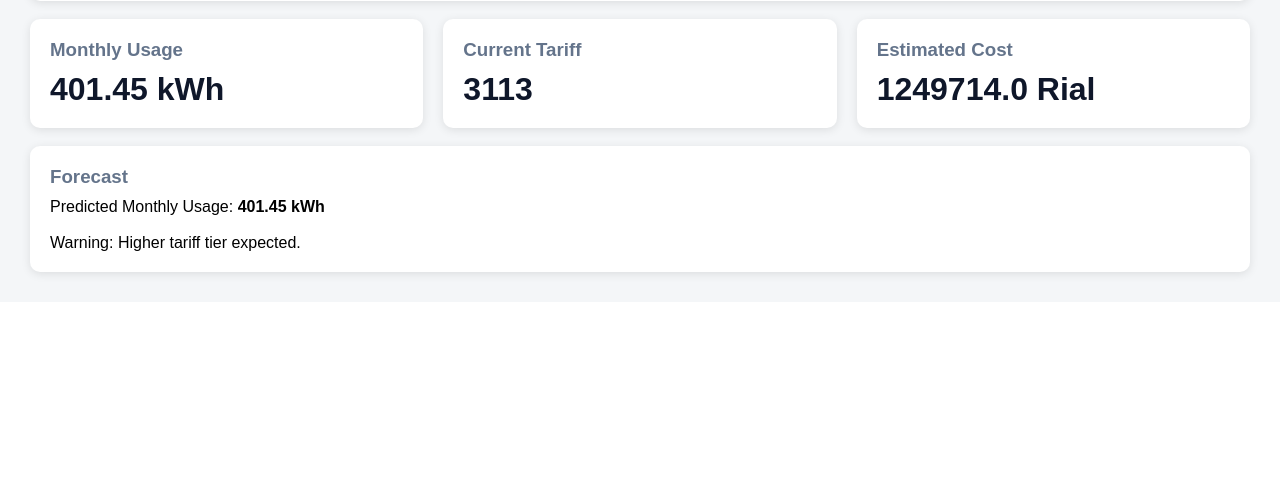
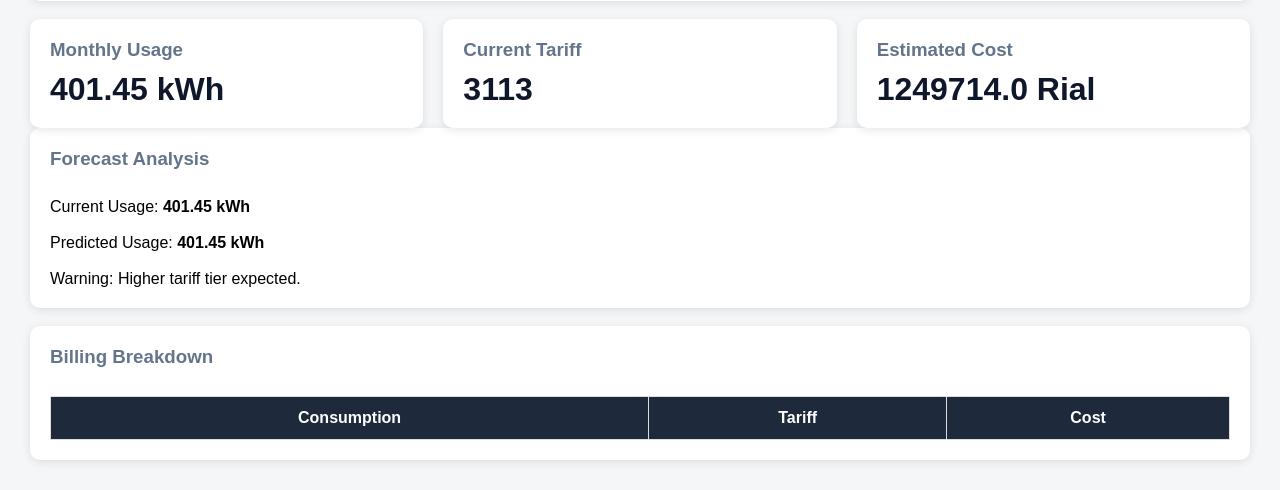
Before and after one commit to HoomanMoradnia/Smart_City, a FastAPI app: page /customers/1 in a window 1280 px wide. Shown: the part 612-1102 px from the top of the page. Before the commit the page ends 893 px from the top, so only its background shows below. Run offline with FastAPI, Linux system fonts and the light colour scheme; lists and menus that the app fills with data are empty; parts of the project's set-up code (start-up, migrations or seed data) failed here and were passed over.

Commit message:
add billing breakdown and details of cost

```diff
--- a/app/templates/customer_detail.html
+++ b/app/templates/customer_detail.html
@@ -134,17 +134,33 @@ Customer Detail
 
 </div>
 
-<br>
-
 <div class="card">
 
     <h3>
-        Forecast
+        Forecast Analysis
     </h3>
+
+    <br>
 
     <p>
 
-        Predicted Monthly Usage:
+        Current Usage:
+
+        <strong>
+
+            {{ bill.monthly_usage }}
+
+            kWh
+
+        </strong>
+
+    </p>
+
+    <br>
+
+    <p>
+
+        Predicted Usage:
 
         <strong>
 
@@ -163,6 +179,68 @@ Customer Detail
         {{ alert }}
 
     </p>
+
+</div>
+
+<br>
+
+<div class="card">
+
+    <h3>
+        Billing Breakdown
+    </h3>
+
+    <br>
+
+    <table class="customer-table">
+
+        <thead>
+
+            <tr>
+
+                <th>
+                    Consumption
+                </th>
+
+                <th>
+                    Tariff
+                </th>
+
+                <th>
+                    Cost
+                </th>
+
+            </tr>
+
+        </thead>
+
+        <tbody>
+
+            {% for row in bill.breakdown %}
+
+            <tr>
+
+                <td>
+                    {{ row.consumption }}
+                    kWh
+                </td>
+
+                <td>
+                    {{ row.tariff }}
+                </td>
+
+                <td>
+                    {{ row.cost }}
+                    Rial
+                </td>
+
+            </tr>
+
+            {% endfor %}
+
+        </tbody>
+
+    </table>
 
 </div>
 
```
